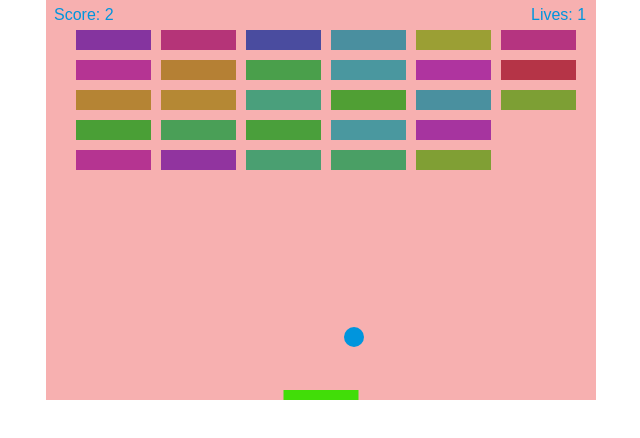
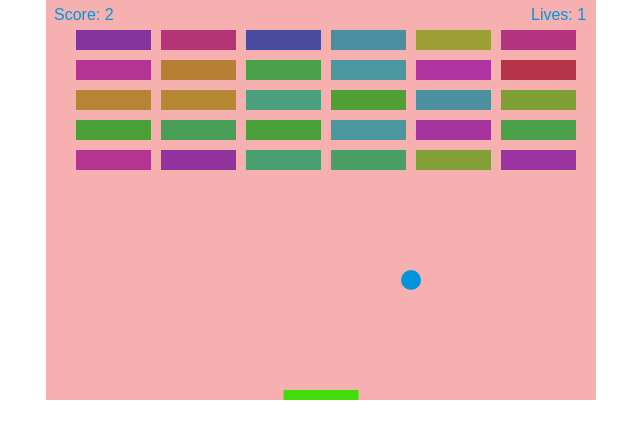
Before and after one commit to dmcg89/breakout, a plain HTML site: page index.html in a window 1280 px wide. Shown: the whole page, without its empty margins (319-959 px from the left). Drawn offline with Linux system fonts and the light colour scheme.

Commit message:
brick hp

```diff
--- a/index.html
+++ b/index.html
@@ -56,7 +56,7 @@
         bricks[c] = [];
         for(var r=0; r<brickRowCount; r++) {
             color = randomHslaColors();
-            bricks[c][r] = { x: 0, y: 0, status: 1, color: color};
+            bricks[c][r] = { x: 0, y: 0, status: 3, color: color};
         }
     }
 
@@ -64,10 +64,11 @@
         for(let c=0; c<brickColumnCount; c++) {
             for(let r=0; r<brickRowCount; r++) {
                 const b = bricks[c][r];
-                if(b.status == 1) {
+                if(b.status >= 1) {
                     if(x > b.x && x < b.x+brickWidth && y > b.y && y < b.y+brickHeight) {
                         dy = -dy;
-                        b.status = 0;
+                        // b.status = 0;
+                        b.status--
                         score++;
                         if(dx > 1) {
                             dx = dx + .25
@@ -149,7 +150,7 @@
     function drawBricks() {
         for(let c=0; c<brickColumnCount; c++) {
             for(let r=0; r<brickRowCount; r++) {
-                if(bricks[c][r].status == 1) {
+                if(bricks[c][r].status >= 1) {
                     const brickX = (c*(brickWidth+brickPadding))+brickOffsetLeft;
                     const brickY = (r*(brickHeight+brickPadding))+brickOffsetTop;
                     bricks[c][r].x = brickX;
```
